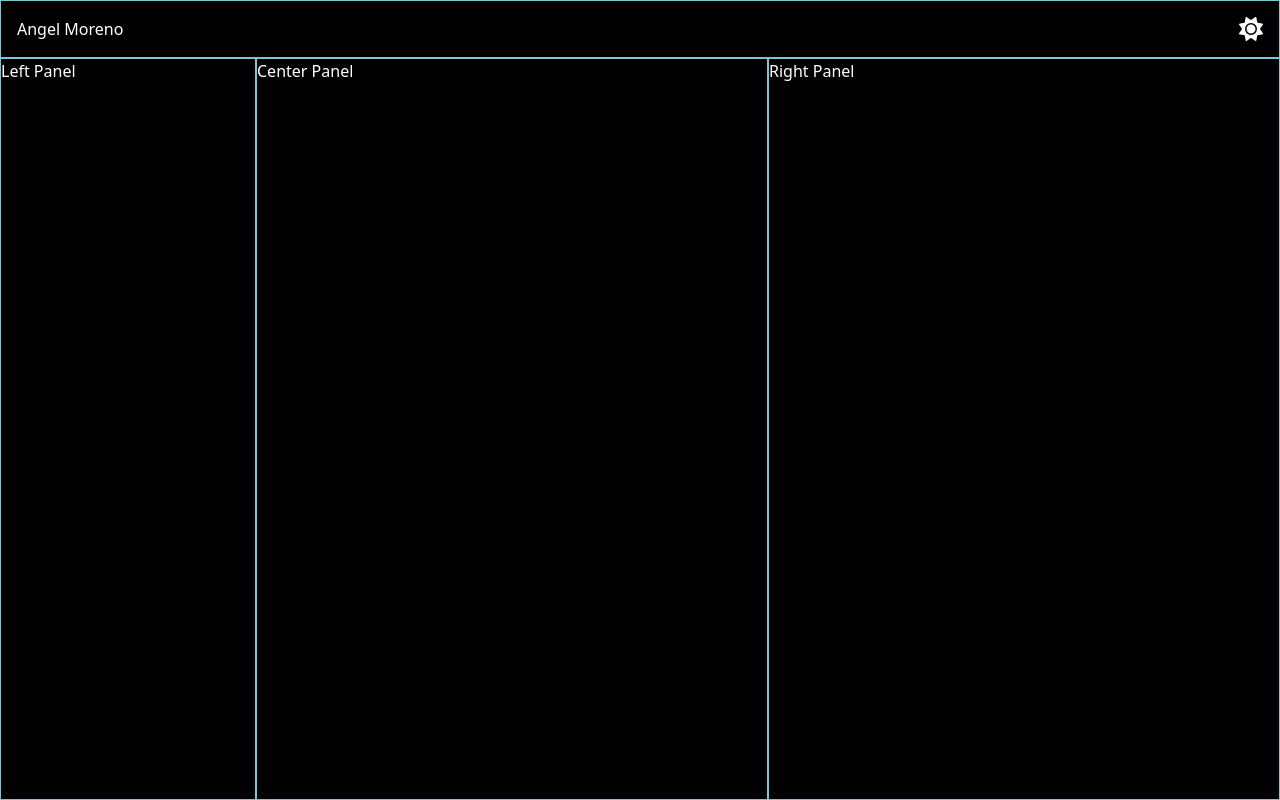
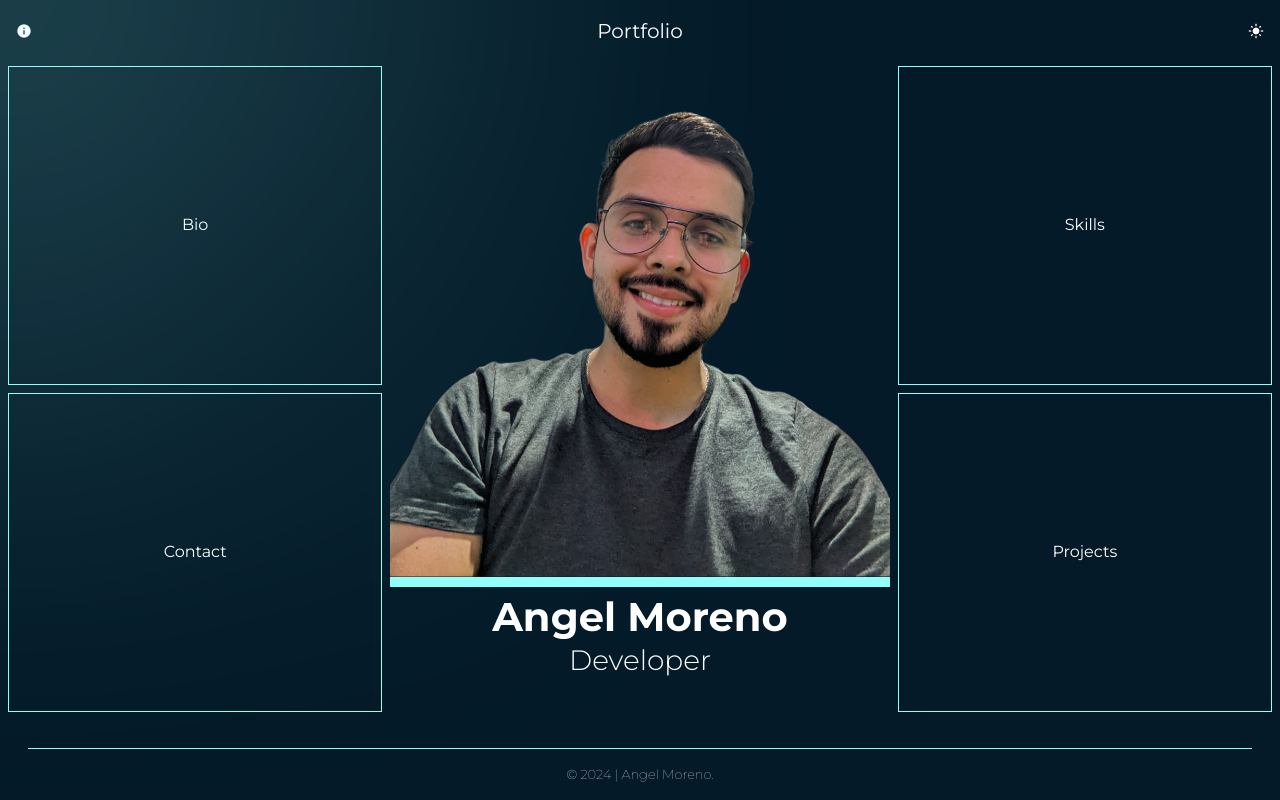
Before and after one commit to Moca9801/mocadev, an Angular app: page / in a window 1280 px wide. Built offline with nearby package versions, Linux system fonts and the light colour scheme.

Commit message:
layout defined

```diff
--- a/src/app/app.component.ts
+++ b/src/app/app.component.ts
@@ -12,11 +12,11 @@ import { SplashComponent } from './components/splash/splash.component';
 export class AppComponent {
   title = 'mocadev';
 
-  isLoading = true;
+  isLoading = false;
 
   ngOnInit() {
-    setTimeout(() => {
+    /*setTimeout(() => {
       this.isLoading = false;
-    }, 5000);
+    }, 5000);*/
   }
 }
--- a/src/app/components/header/header.component.html
+++ b/src/app/components/header/header.component.html
@@ -1,4 +1,7 @@
 <header class="d-flex align-items-center justify-content-between p-3">
-    <div class="">Angel Moreno</div>
-    <button (click)="toggleTheme()"><i [class]=" isDarkTheme ? 'fas fa-moon' : 'fas fa-sun'"></i></button>
+    <button><span class="material-icons fs-6">info</span></button>
+    <div class="fs-5 title">Portfolio</div>
+    <button (click)="toggleTheme()">
+        <span class="material-icons fs-6">{{ isDarkTheme ? 'dark_mode' : 'light_mode' }}</span>
+    </button>
 </header>
--- a/src/app/components/header/header.component.scss
+++ b/src/app/components/header/header.component.scss
@@ -3,7 +3,10 @@
 header{
   height: 100% !important;
   width: 100% !important;
-  border: 1px solid var(--primary-color)
+}
+img{
+  height: auto;
+  width: 5rem;
 }
 
 button {
@@ -11,7 +14,7 @@ button {
   border: none;
   cursor: pointer;
   font-size: 24px;
-  color: var(--text-primary-color);
+  color: var(--text-color);
   padding: 0;
   margin: 0;
   display: flex;
@@ -22,3 +25,11 @@ button {
 button:focus {
   outline: none;
 }
+
+span{
+  color: var(--text-secondary-color);
+}
+
+.title{
+  color: var(--text-secondary-color);
+}
--- a/src/app/layouts/main/main.component.html
+++ b/src/app/layouts/main/main.component.html
@@ -1,20 +1,31 @@
-<div class="app-container">
+<div class="app-container ">
     <div class="header">
         <!-- Header content -->
          <app-header></app-header>
     </div>
     <div class="panel-container">
-        <div class="panel left-panel">
-            <!-- Left panel content -->
-            Left Panel
+        <div class="panel left-panel text-center d-flex flex-column justify-content-center align-items-center">
+            <div class="bio text-center">Bio</div>
+            <div class="contact text-center">Contact</div>
         </div>
-        <div class="panel center-panel">
+        <div class="panel center-panel text-center d-flex flex-column justify-content-center align-items-center">
             <!-- Center panel content -->
-            Center Panel
+             <img src="../../../assets/img/Angel_Moreno.png" alt="">
+             <div class="fs-1 fw-bold" style="margin-bottom: -.5rem;">Angel Moreno</div>
+             <div class="fs-3 fw-light">Developer</div>
+
+
         </div>
-        <div class="panel right-panel">
-            <!-- Right panel content -->
-            Right Panel
-        </div>
+        <div class="panel right-panel text-center d-flex flex-column justify-content-center align-items-center">
+            <div class="skills text-center">Skills</div>
+            <div class="projects text-center">Projects</div>        </div>
     </div>
+    <div class="d-flex align-items-center justify-content-center flex-column m-3">
+        <!-- Header content -->
+        <div class="divider m-3"></div>
+        <div class="footer-text fw-lighter">&copy; {{ currentYear }} | Angel Moreno.</div>
+
+    </div>
+    <div class="blob"></div>
+
 </div>
--- a/src/app/layouts/main/main.component.scss
+++ b/src/app/layouts/main/main.component.scss
@@ -15,18 +15,69 @@
 .panel-container {
     display: flex;
     flex: 1; /* Ocupa todo el espacio restante vertical */
+    align-items: center;
+    justify-content: center;
 }
 
 .panel {
     height: 100%;
     box-sizing: border-box;
-    border: 1px solid var(--primary-color);
 }
 
 .left-panel {
-    width: 20%;
+    width: 30%;
+    margin: .5rem;
 }
 
-.center-panel, .right-panel {
+.skills, .projects, .bio, .contact{
+    width: 100%;
+    height: 50%;
+    border: 1px solid var(--primary-color);
+    display: flex;
+    justify-content: center;
+    align-items: center;
+    margin: .25rem;
+}
+
+.center-panel{
     width: 40%;
 }
+
+img{
+    width: 100%;
+    height: auto;
+    border-bottom: 10px solid var(--primary-color);
+}
+
+.right-panel {
+    width: 30%;
+    margin: .5rem;
+}
+
+.divider{
+    width: 98%;
+    border-top: 1px solid var(--primary-color);
+}
+
+.footer-text{
+    font-size: small;
+}
+
+.blob {
+    display: flex;
+    justify-content: center;
+    align-items: center;
+    width: 350px;
+    height: 350px;
+    border-radius: 100%;
+    background-image: linear-gradient(var(--primary-color) 10%, var(--primary-color));
+    filter: blur(250px);
+    transition: all 450ms ease-out;
+    position: absolute;
+    pointer-events: none;
+    left: 0;
+    top: 0;
+    transform: translate(calc(-50% + 15px), -50%);
+    z-index: 1000;
+    overflow: hidden !important;
+}
--- a/src/app/layouts/main/main.component.ts
+++ b/src/app/layouts/main/main.component.ts
@@ -1,4 +1,4 @@
-import { Component } from '@angular/core';
+import { AfterViewInit, Component, Renderer2 } from '@angular/core';
 import { HeaderComponent } from '../../components/header/header.component';
 import { DrawerComponent } from '../../components/drawer/drawer.component';
 
@@ -10,6 +10,18 @@ import { DrawerComponent } from '../../components/drawer/drawer.component';
   templateUrl: './main.component.html',
   styleUrl: './main.component.scss'
 })
-export class MainComponent {
+export class MainComponent implements AfterViewInit {
+  currentYear: number = new Date().getFullYear();
 
+  constructor(private renderer: Renderer2) {}
+
+  ngAfterViewInit() {
+    const cursor = this.renderer.selectRootElement('.blob');
+
+    this.renderer.listen('document', 'mousemove', (e: MouseEvent) => {
+      const x = e.clientX;
+      const y = e.clientY;
+      this.renderer.setStyle(cursor, 'transform', `translate3d(calc(${x}px - 50%), calc(${y}px - 50%), 0)`);
+    });
+  }
 }
--- a/src/assets/styles/vars.scss
+++ b/src/assets/styles/vars.scss
@@ -1,27 +1,29 @@
+@import url('https://fonts.googleapis.com/css2?family=Montserrat:ital,wght@0,100..900;1,100..900&display=swap');
+
 :root {
-    --primary-color: #76c9d6 ;
-    --secondary-color: #106371;
-    --background-color: #000000;
+    --primary-color: #93FFFB ;
+    --secondary-color: #20788C;
+    --background-color: #041A28;
     --text-color: #ffffff;
-    --secondary-text-color: ##97A1BA;
+    --secondary-text-color: #97A1BA;
     --accent-color: #ed8831 ;
-    --global-font-family: , sans-serif;
+    --global-font-family: 'Montserrat', sans-serif;
 }
 
 .dark-theme {
-    --primary-color: #76c9d6 ;
-    --secondary-color: #106371;
-    --background-color: #000000;
+    --primary-color: #93FFFB ;
+    --secondary-color: #20788C;
+    --background-color: #041A28;
     --text-color: #ffffff;
-    --secondary-text-color: ##97A1BA;
+    --secondary-text-color: #97A1BA;
     --accent-color: #ed8831 ;
 }
 
 .light-theme {
-    --primary-color: #0D6973;
-    --secondary-color: #00080D;
-    --background-color: #ffffff;
-    --secondary-text-color: ##97A1BA;
-    --text-color: #07081C;
-    --accent-color: ##F2762E;
+    --primary-color: #176273 ;
+    --secondary-color: #011C26;
+    --background-color: #fff;
+    --text-color: #000;
+    --secondary-text-color: #97A1BA;
+    --accent-color: #ed8831 ;
 }
--- a/src/index.html
+++ b/src/index.html
@@ -4,10 +4,12 @@
   <meta charset="utf-8">
   <title>Angel Moreno</title>
   <base href="/">
+  <meta name="author" content="Angel Israel Moreno Castellanos">
   <meta name="viewport" content="width=device-width, initial-scale=1">
   <link rel="icon" type="image/x-icon" href="assets/img/mocadev_short.png">
-  <link rel="stylesheet" href="https://cdnjs.cloudflare.com/ajax/libs/font-awesome/6.0.0/css/all.min.css">
+  <link rel="stylesheet" href="https://cdnjs.cloudflare.com/ajax/libs/font-awesome/6.5.2/css/all.min.css">
   <link href="https://cdn.jsdelivr.net/npm/bootstrap@5.3.3/dist/css/bootstrap.min.css" rel="stylesheet" integrity="sha384-QWTKZyjpPEjISv5WaRU9OFeRpok6YctnYmDr5pNlyT2bRjXh0JMhjY6hW+ALEwIH" crossorigin="anonymous">
+  <link href="https://fonts.googleapis.com/icon?family=Material+Icons" rel="stylesheet">
 
 </head>
 <body>
--- a/src/styles.scss
+++ b/src/styles.scss
@@ -3,6 +3,10 @@
 
 *{
   font-family: var(--global-font-family);
+  padding: 0;
+    margin: 0;
+    box-sizing: border-box;
+    overflow: hidden;
 }
 
 body, html {
```
Also changed, not shown: src/assets/img/Angel_Moreno.png (added).
